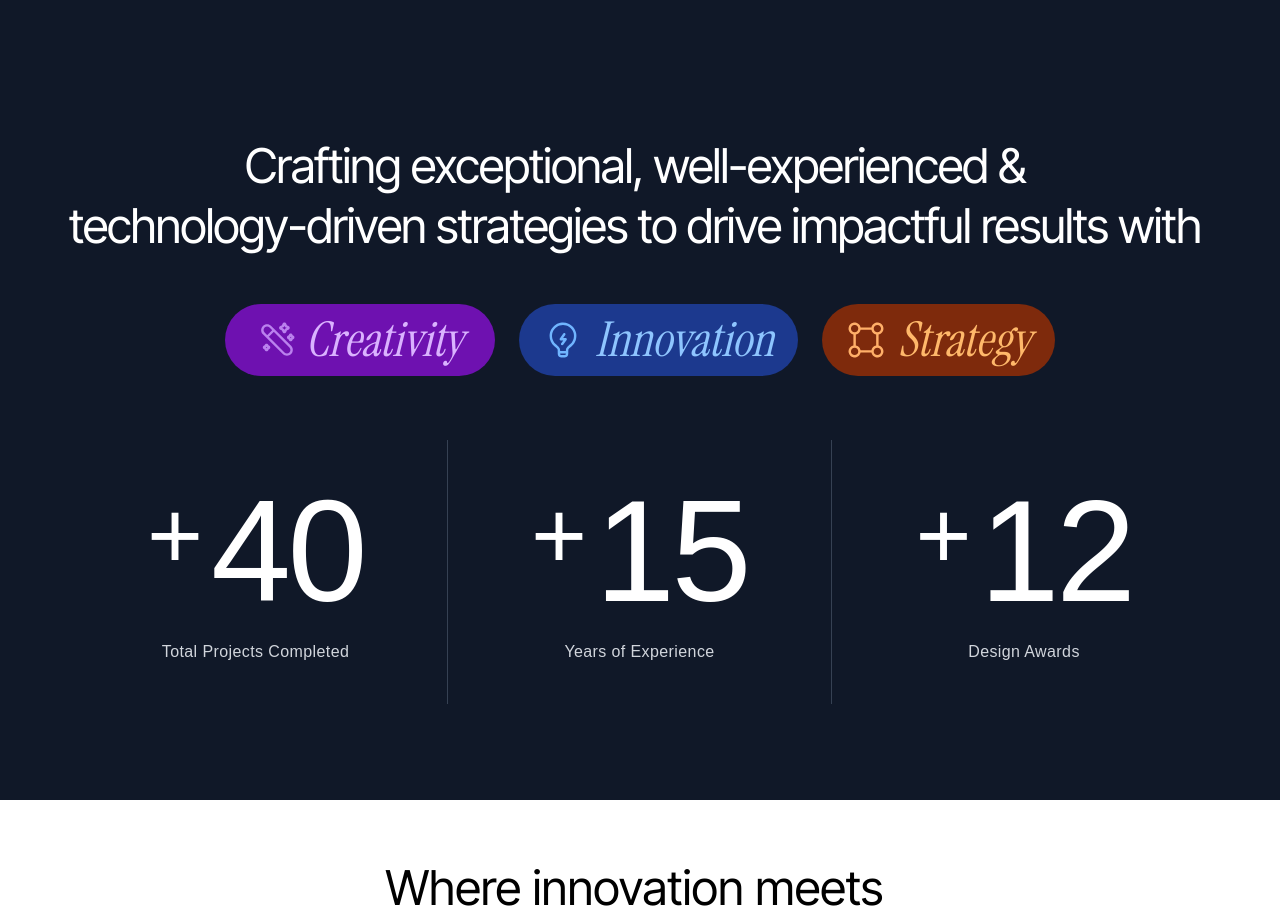
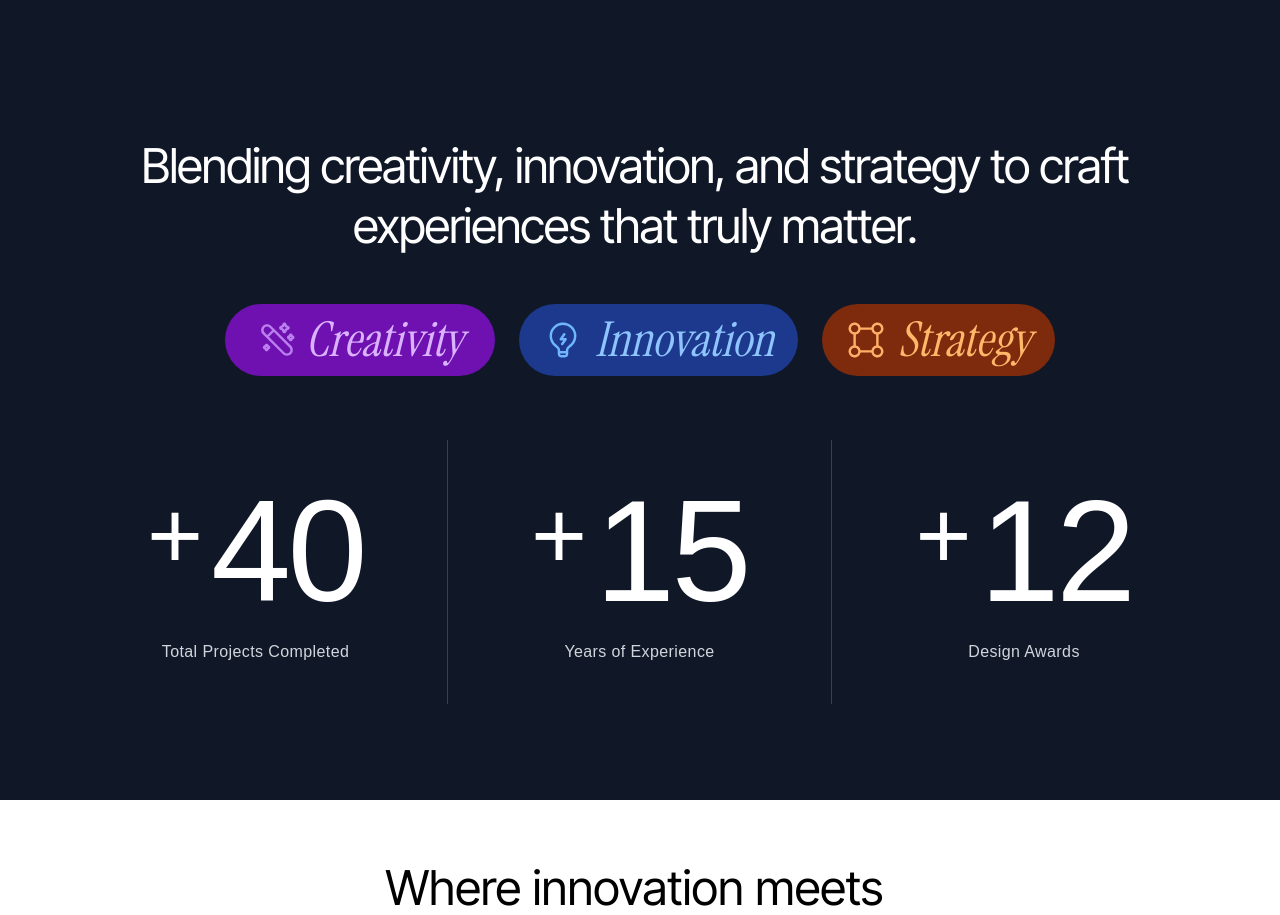
Before and after one commit to tulsishuka/p4, a Next.js app: page / in a window 1280 px wide. Shown: the part 980-1895 px from the top of the page. Built offline with nearby package versions, Linux system fonts and the light colour scheme.

Commit message:
app/component/section/About.tsx

```diff
--- a/app/component/section/About.tsx
+++ b/app/component/section/About.tsx
@@ -1,174 +1,4 @@
 
-// /* eslint-disable react-hooks/set-state-in-effect */
-// "use client";
-
-// import {
-//   motion,
-//   useInView,
-//   useMotionValue,
-//   useTransform,
-//   animate,
-// } from "framer-motion";
-// import { useEffect, useRef, useState } from "react";
-// import Image from "next/image";
-
-
-// const Counter = ({ value, label }: { value: number; label: string }) => {
-//   const ref = useRef<HTMLDivElement | null>(null);
-//   const isInView = useInView(ref, { once: true });
-//   const count = useMotionValue(0);
-//   const rounded = useTransform(count, (latest) => Math.round(latest));
-
-//   useEffect(() => {
-//     if (isInView) {
-//       animate(count, value, { duration: 2, ease: "easeOut" });
-//     }
-//   }, [isInView, value, count]);
-
-//   return (
-//     <div ref={ref} className="flex flex-col items-center justify-center py-8 sm:py-10">
-//       <div className="flex items-start gap-2 text-[#111]">
-//         <span className="text-4xl sm:text-6xl md:text-8xl font-medium mt-2">
-//           +
-//         </span>
-//         <motion.span className="text-6xl sm:text-8xl md:text-[9rem] font-medium tracking-tight leading-none">
-//           {rounded}
-//         </motion.span>
-//       </div>
-//       <p className="mt-2 sm:mt-4 text-xs sm:text-sm md:text-base text-gray-500 font-medium tracking-wide text-center max-w-xs">
-//         {label}
-//       </p>
-//     </div>
-//   );
-// };
-
-
-// const About = () => {
-//   const [isVisible, setIsVisible] = useState(false);
-//   const headingRef = useRef<HTMLHeadingElement | null>(null);
-
-//   useEffect(() => {
-//     const observer = new IntersectionObserver(
-//       ([entry]) => {
-//         if (entry.isIntersecting) {
-//           setIsVisible(true);
-//           observer.disconnect();
-//         }
-//       },
-//       { threshold: 0.3 }
-//     );
-
-//     if (headingRef.current) observer.observe(headingRef.current);
-
-//     return () => observer.disconnect();
-//   }, []);
-
-//   const headingText =
-//     "Crafting exceptional, well-experienced & technology-driven strategies to drive impactful results with";
-
-//   return (
-//     <section className="bg-white py-16 sm:py-20 md:py-24 px-4 sm:px-6 md:px-6 overflow-hidden">
-//       <div className="max-w-6xl mx-auto flex flex-col items-center text-center">
-
-//         <h2
-//           ref={headingRef}
-//           className="text-2xl sm:text-3xl md:text-4xl lg:text-5xl font-inter-tight font-medium text-[#111] max-w-7xl leading-snug sm:leading-snug md:leading-tight lg:leading-tight tracking-tight"
-//         >
-//           {headingText.split(" ").map((word, i) => (
-//             <span
-//               key={i}
-//               className={`inline-block transition-all duration-[1400ms] ease-out ${
-//                 isVisible
-//                   ? "opacity-100 blur-0 translate-y-0"
-//                   : "opacity-0 blur-xl translate-y-4"
-//               }`}
-//               style={{ transitionDelay: `${i * 130}ms` }}
-//             >
-//               {word}&nbsp;
-//             </span>
-//           ))}
-//         </h2>
-
-//         {/* Pills */}
-//         <div className="flex flex-wrap justify-center gap-4 sm:gap-6 md:gap-6 mt-8 sm:mt-10 md:mt-12 text-3xl sm:text-4xl md:text-5xl font-instrument-serif italic">
-
-//           <div className="
-//             flex items-center gap-1 sm:gap-2
-//             px-2 sm:px-6 md:px-8
-//             py-1.5 sm:py-2
-//             rounded-full
-//             bg-[#F3E8FF] text-[#ba81ee]
-//             font-instrument-serif italic
-//             text-base sm:text-lg md:text-3xl lg:text-5xl
-//             whitespace-nowrap
-//           ">
-//             <Image
-//               src="/AboutImage/creativity.svg"
-//               width={28}
-//               height={28}
-//               alt="Creativity"
-//               className="sm:w-8 sm:h-8 md:w-10 md:h-10"
-//             />
-//             Creativity
-//           </div>
-
-//           <div className="
-//             flex items-center gap-2 sm:gap-3
-//             px-3 sm:px-5 md:px-6
-//             py-2 sm:py-3
-//             rounded-full
-//             bg-[#DBEAFE] text-[#70b5ff]
-//             font-instrument-serif italic
-//             text-base sm:text-lg md:text-3xl lg:text-5xl
-//             whitespace-nowrap
-//           ">
-//             <Image
-//               src="/AboutImage/innovation.svg"
-//               width={32}
-//               height={32}
-//               alt="Innovation"
-//               className="sm:w-8 sm:h-8 md:w-10 md:h-10"
-//             />
-//             Innovation
-//           </div>
-
-//           <div className="
-//             flex items-center gap-2 sm:gap-3
-//             px-3 sm:px-5 md:px-6
-//             py-2 sm:py-3
-//             rounded-full
-//             bg-[#FFEDD5] text-[#ffaf68]
-//             font-instrument-serif italic
-//             text-base sm:text-lg md:text-3xl lg:text-5xl
-//             whitespace-nowrap
-//           ">
-//             <Image
-//               src="/AboutImage/strategy.svg"
-//               width={32}
-//               height={32}
-//               alt="Strategy"
-//               className="sm:w-8 sm:h-8 md:w-10 md:h-10"
-//             />
-//             Strategy
-//           </div>
-//         </div>
-
-//         {/* Counters */}
-//         <div className="grid grid-cols-1 md:grid-cols-3 divide-y md:divide-y-0 md:divide-x divide-gray-200 mt-10 sm:mt-12 md:mt-16 w-full">
-//           <Counter value={40} label="Total Projects Completed" />
-//           <Counter value={15} label="Years of Experience" />
-//           <Counter value={12} label="Design Awards" />
-//         </div>
-
-//       </div>
-//     </section>
-//   );
-// };
-
-// export default About;
-
-
-/* eslint-disable react-hooks/set-state-in-effect */
 "use client";
 
 import {
@@ -231,7 +61,7 @@ const About = () => {
   }, []);
 
   const headingText =
-    "Crafting exceptional, well-experienced & technology-driven strategies to drive impactful results with";
+    "Blending creativity, innovation, and strategy to craft experiences that truly matter.";
 
   return (
     <section className="bg-gray-900 py-16 sm:py-20 md:py-24 px-4 sm:px-6 md:px-6 overflow-hidden">
```
